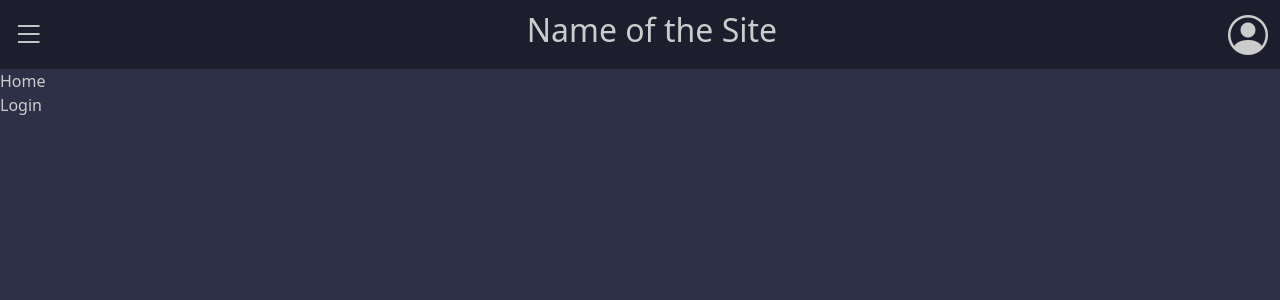
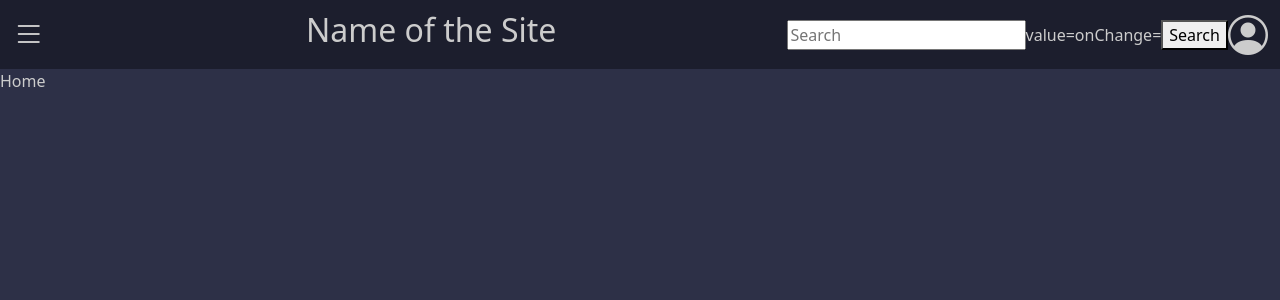
Before and after one commit to DarkRose2021/NewMovieDBSite, a React (Create React App) app in the folder front-end/: page /login in a window 1280 px wide. Shown: the top 300 px of the page. Built offline with nearby package versions, Linux system fonts and the light colour scheme.

Commit message:
Search Bar component base logic

```diff
--- a/front-end/src/Components/Navbar.js
+++ b/front-end/src/Components/Navbar.js
@@ -1,6 +1,7 @@
 import React, { useState } from "react";
 import { Navbar, Container, Nav, NavDropdown } from "react-bootstrap";
 import Home from "./Home";
+import Search from "./Search";
 
 const NavBar = () => {
 	const [sidebarOpen, setSidebarOpen] = useState(false);
@@ -8,6 +9,9 @@ const NavBar = () => {
 	const openNav = () => {
 		setSidebarOpen(!sidebarOpen);
 	};
+
+
+
 
 	return (
 		<>
@@ -21,6 +25,7 @@ const NavBar = () => {
 			<Navbar style={{ marginLeft: "0", paddingLeft: "0" }}>
 				<Container>
 					<Navbar.Brand
+
 						className="openbtn"
 						onClick={openNav}
 						style={{ marginLeft: "1%", paddingLeft: "0" }}
@@ -36,6 +41,7 @@ const NavBar = () => {
 						<Navbar.Text className="mx-auto">
 							<h2>Name of the Site</h2>
 						</Navbar.Text>
+						<Search />
 						<Navbar.Text>
 							{/* Change to a toggle to show login   signup when not logged in */}
 							<i className="bi bi-person-circle h1"></i>
--- a/front-end/src/Components/Search.js
+++ b/front-end/src/Components/Search.js
@@ -1,8 +1,26 @@
 //search bar  and its functionality with the back end
-import React from "react";
+import React, {useState} from "react";
 
 const Search = () => {
-	return (<div>Search</div>);
+
+	const [searchTerm, setSearchTerm] = useState('');
+
+	const handleInputChange = (event) => {
+		setSearchTerm(event.target.value);
+	}
+
+	return (
+	<div className="searchBar">
+		<input
+			type="text"
+			 placeholder="Search"/>
+			 value={searchTerm}
+			 onChange={handleInputChange}
+		<button className="searchButon">Search</button>
+	</div>
+
+
+	);
 };
 
 export default Search;
--- a/front-end/src/index.js
+++ b/front-end/src/index.js
@@ -45,7 +45,8 @@ const router = createBrowserRouter([
 const root = ReactDOM.createRoot(document.getElementById('root'));
 root.render(
   <React.StrictMode>
-    <RouterProvider router={router}/>
+    {/* <RouterProvider router={router}/>   */}
+    <NavBar />
 </React.StrictMode>
 );
 
```
Also changed, not shown: 1 other file (tests, documents, lock files or other folders).
